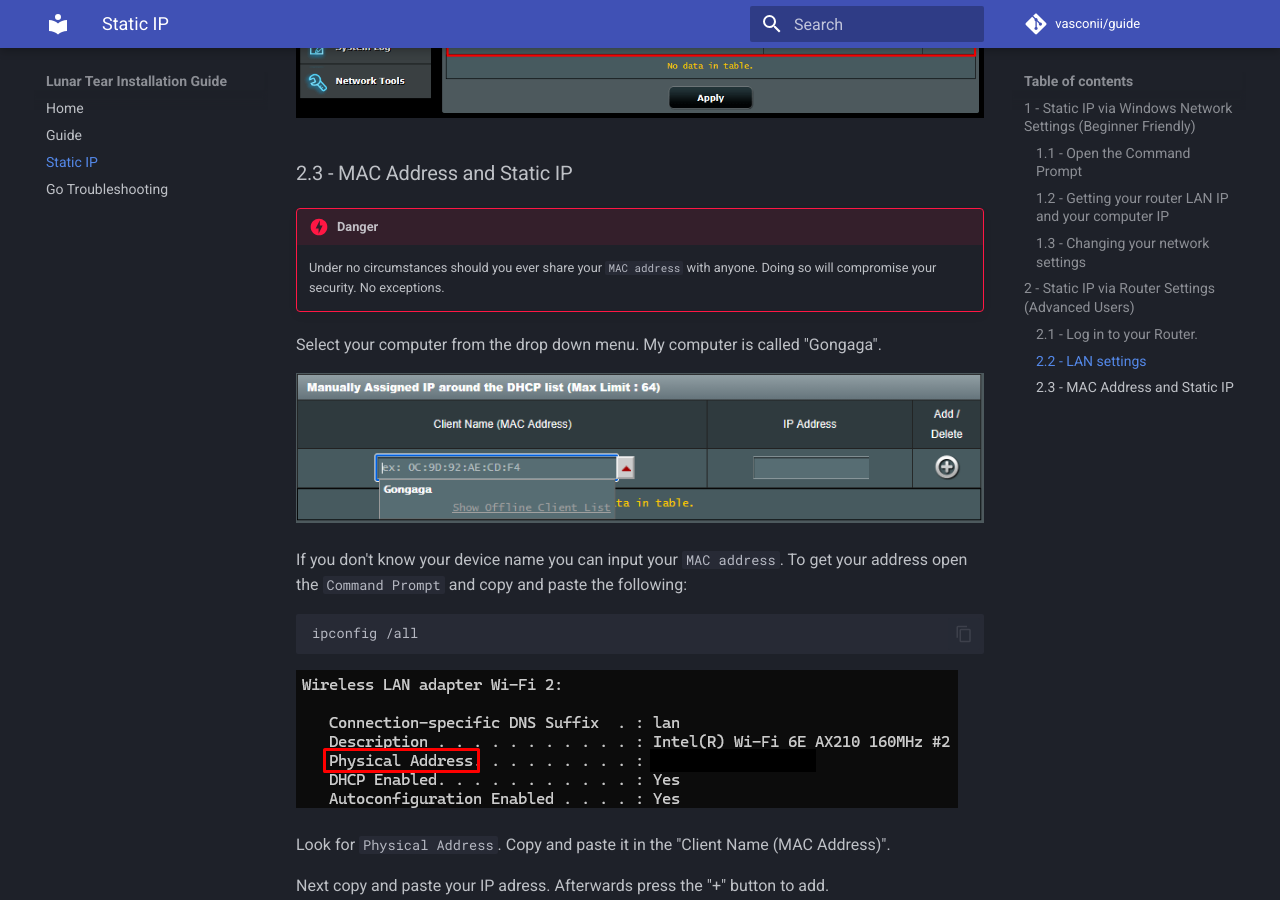
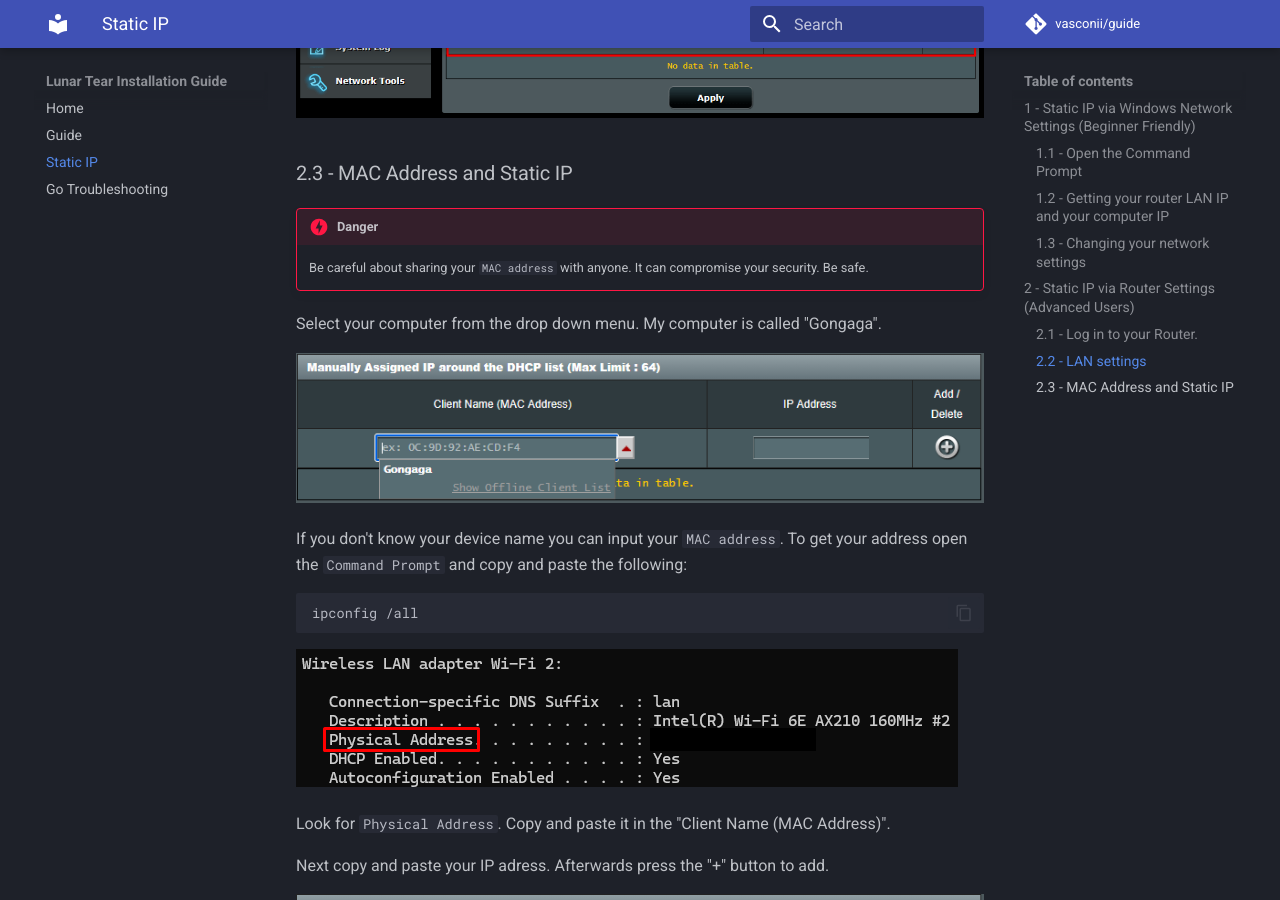
Before and after one commit to vasconii/guide, an MkDocs documentation site: the page built from docs/IP_guide.md, in a window 1280 px wide and 900 px high, scrolled down 6793 px. Built offline with MkDocs 1.6.1 and Material for MkDocs 9.7.7, drawn with Linux system fonts in a browser that asks for light colours; comment, search, counter and statistics services are not loaded.

Commit message:
Update IP_guide.md

```diff
--- a/docs/IP_guide.md
+++ b/docs/IP_guide.md
@@ -111,7 +111,7 @@ Select the DHCP tab and look for the higlited section.
 ### 2.3 - MAC Address and Static IP
 
 !!! danger
-    Under no circumstances should you ever share your `MAC address` with anyone. Doing so will compromise your security. No exceptions.
+    Be careful about sharing your `MAC address` with anyone. It can compromise your security. Be safe.
 
 Select your computer from the drop down menu. My computer is called "Gongaga".
 
```
